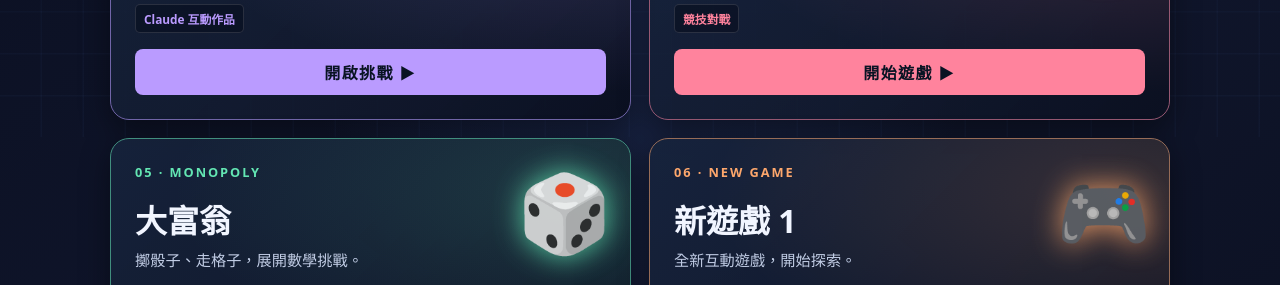
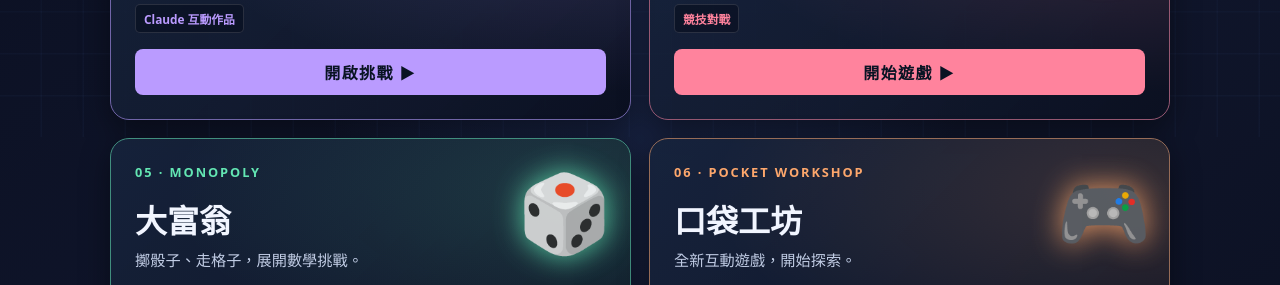
Before and after one commit to stnhhs2003-creator/exponent-swordsman-v245, a plain HTML site: page game-center/index.html in a window 1280 px wide. Shown: the part 663-948 px from the top of the page. Drawn offline with Linux system fonts and the light colour scheme.

Commit message:
Rename game 06 to Pocket Workshop

```diff
--- a/game-center/index.html
+++ b/game-center/index.html
@@ -5,6 +5,6 @@
 <a class="card" style="--accent:#ba9bff" href="https://claude.ai/artifact/QTTcaN6twkeSMJJUpDbMKD"><div class="number">03 · SCREW FIGHTER</div><div class="icon" aria-hidden="true">🔩</div><h2>螺絲戰機</h2><p class="desc">開啟互動數學作品，探索另一種解題挑戰。</p><div class="tags"><span class="tag">Claude 互動作品</span></div><div class="launch">開啟挑戰 ▶</div></a>
 <a class="card" style="--accent:#ff839d" href="https://stnhhs2003-creator.github.io/exponent-swordsman-v245/math-duel/"><div class="number">04 · MATH DUEL</div><div class="icon" aria-hidden="true">🥊</div><h2>數學格鬥競技場</h2><p class="desc">雙人答題對決，一起挑戰數學反應力。</p><div class="tags"><span class="tag">競技對戰</span></div><div class="launch">開始遊戲 ▶</div></a>
 <a class="card" style="--accent:#63e6b3" href="https://claude.ai/artifact/MBw5MWpmN3boZmrjj5CeB5"><div class="number">05 · MONOPOLY</div><div class="icon" aria-hidden="true">🎲</div><h2>大富翁</h2><p class="desc">擲骰子、走格子，展開數學挑戰。</p><div class="tags"><span class="tag">Claude 互動作品</span></div><div class="launch">開啟挑戰 ▶</div></a>
-<a class="card" style="--accent:#fda76c" href="https://claude.ai/artifact/CAbKmXoDwfi8N9v5ABotWb"><div class="number">06 · NEW GAME</div><div class="icon" aria-hidden="true">🎮</div><h2>新遊戲 1</h2><p class="desc">全新互動遊戲，開始探索。</p><div class="tags"><span class="tag">新遊戲</span></div><div class="launch">開始遊戲 ▶</div></a>
+<a class="card" style="--accent:#fda76c" href="https://claude.ai/artifact/CAbKmXoDwfi8N9v5ABotWb"><div class="number">06 · POCKET WORKSHOP</div><div class="icon" aria-hidden="true">🎮</div><h2>口袋工坊</h2><p class="desc">全新互動遊戲，開始探索。</p><div class="tags"><span class="tag">新遊戲</span></div><div class="launch">開始遊戲 ▶</div></a>
 <a class="card" style="--accent:#9fdcf9" href="https://claude.ai/artifact/Ujm4mtZofmv3cxNczqvXbA"><div class="number">07 · NEW GAME</div><div class="icon" aria-hidden="true">🕹️</div><h2>新遊戲 2</h2><p class="desc">全新互動遊戲，開始探索。</p><div class="tags"><span class="tag">新遊戲</span></div><div class="launch">開始遊戲 ▶</div></a>
 </section><section class="units"><strong>課程單元｜空戰與劍客目前支援</strong><div class="chips"><span>指數律</span><span>分數四則</span><span>一元一次式</span><span>一元一次方程式</span><span>最大公因數與最小公倍數</span><span>正負數四則</span></div></section><footer>手機・平板・教室大屏　｜　遊戲選擇主選單</footer></main></body></html>
```
